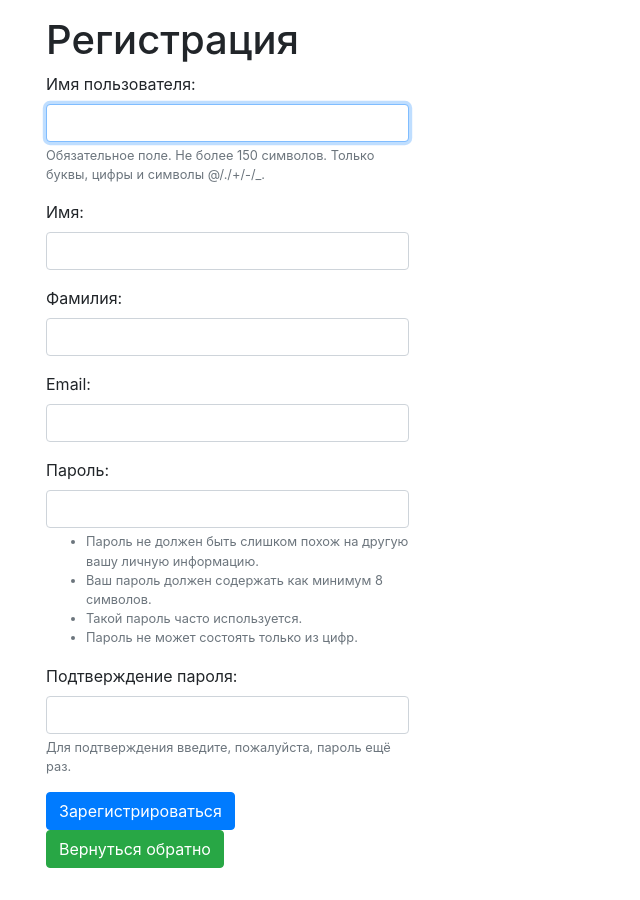
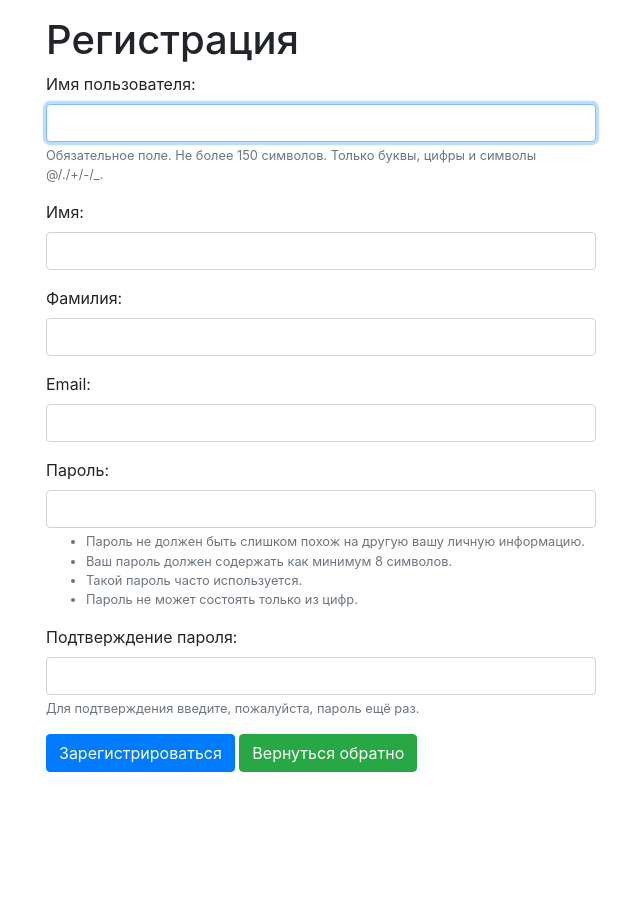
Before and after one commit to voffan/umo, a Django app: page /auth/register/ in a window 1280 px wide. Shown: the part 56-956 px from the top of the page, without its empty margins (39-679 px from the left). After the commit the page ends 828 px from the top, so only its background shows below. Run offline with Django 3.2, Linux system fonts and the light colour scheme; some libraries are stand-ins or nearby versions.

Commit message:
Мелкие изменения

```diff
--- a/templates/register.html
+++ b/templates/register.html
@@ -5,7 +5,7 @@
         <form action="/auth/register/" method="post">
             {% csrf_token %}
             <div class="form-row">
-            <div class="col-md-4 mb-3">
+            <div class="col-md-6 mb-3">
             <h1>Регистрация</h1>
          {{ form.non_field_errors }}
             {% for hidden_field in form.hidden_fields %}
@@ -44,8 +44,8 @@
                     {% endif %}
                 </div>
             {% endfor %}
-            <button type="submit" class="btn btn-primary">Зарегистрироваться</button>
-            <a href="/auth/login/" class="btn btn-success">Вернуться обратно</a>
+            <p><button type="submit" class="btn btn-primary">Зарегистрироваться</button>
+            <a href="/auth/login/" class="btn btn-success">Вернуться обратно</a></p>
             </div>
             </div>
         </form>
```
